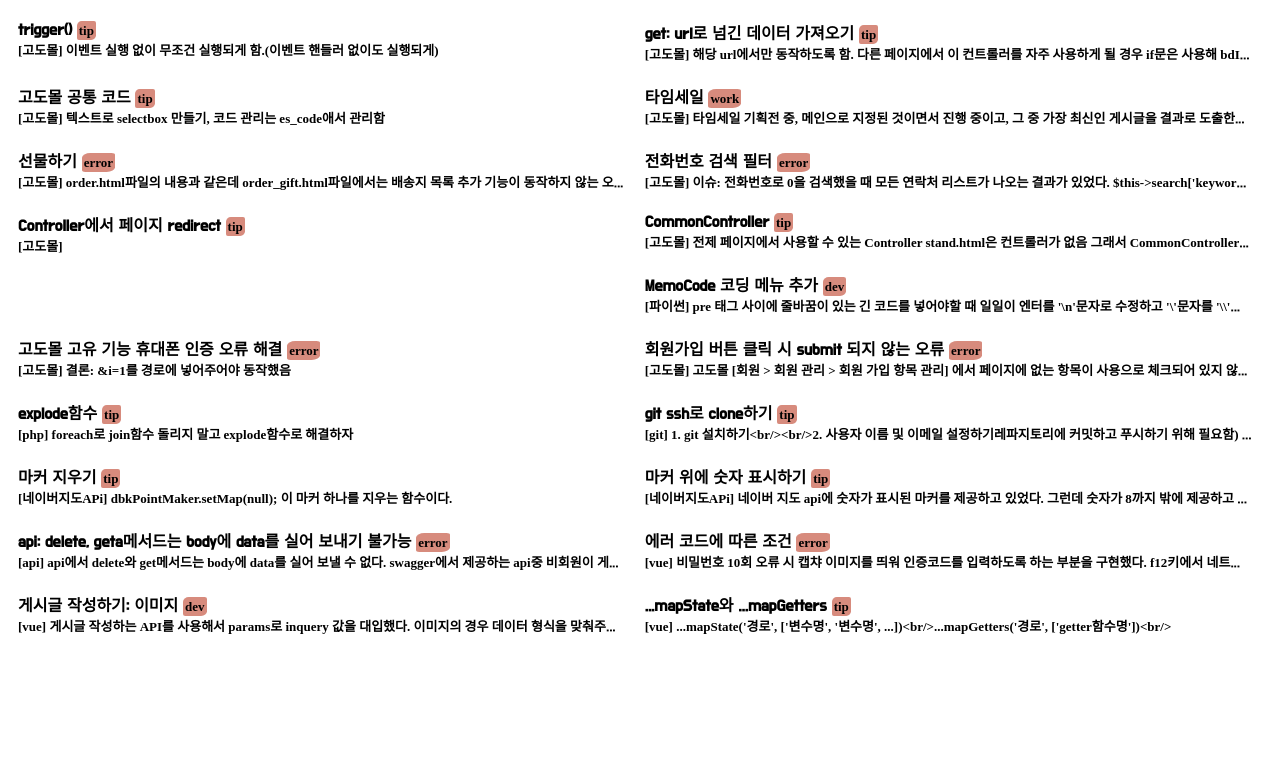
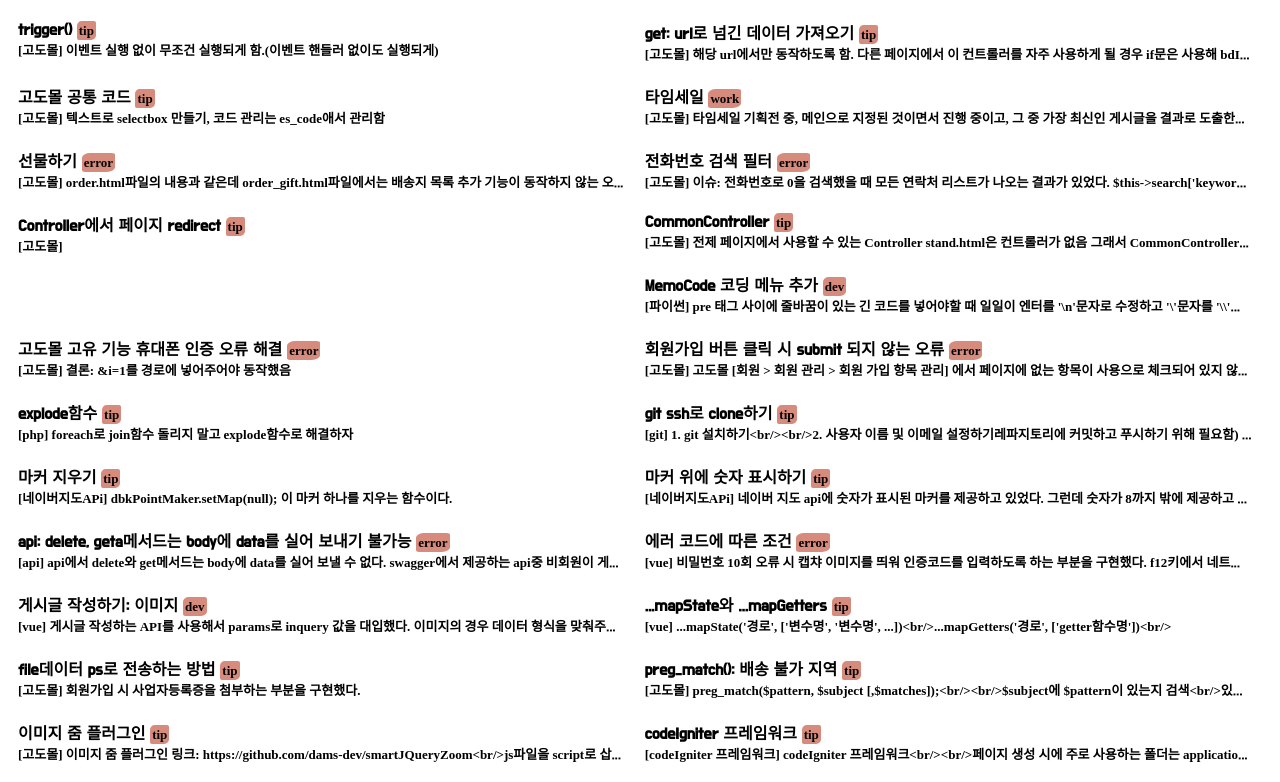
Before and after one commit to gitagita/tilyuna.github.io, a Vue app in the folder yunatil/: page / in a window 1280 px wide. Shown: the part 447-1229 px from the top of the page. Before the commit the page ends 1101 px from the top, so only its background shows below. Built offline with nearby package versions, Linux system fonts and the light colour scheme; a web font is replaced by a local one.

Commit message:
[Docs] til 내용 추가

```diff
--- a/yunatil/src/assets/data/board.js
+++ b/yunatil/src/assets/data/board.js
@@ -186,4 +186,40 @@ export default [{
     code: "<pre>// js 파일\nmutations: {\n  BOARD_VIEW (state, view) {\n     state.view = view\n  }\n},\ngetters: {\n  getCaptchaUrl (state) {\n    return state.captchaImg\n  }\n}\n\n// vue파일\ncomputed: {\n   ...mapState('board', ['categories']),\n   ...mapGetters('authentication', ['isAvailableMember'])\n}\n</pre>",
     content:  "...mapState('경로', ['변수명', '변수명', ...])<br/>...mapGetters('경로', ['getter함수명'])<br/>",
     regDt: "2022.05.09"
+},
+{
+    id: 22,
+    type: "tip",
+    key:"고도몰",
+    title: "file데이터 ps로 전송하는 방법",
+    code: "<pre><form id='frm' action='../member/member_ps.php' method='post' enctype='multipart/form-data'>\n//file 타입의 데이터를 ps로 전송하기 위해서는 form 태그에 enctype='multipart/form-data' 추가해야함\n\n<input type='file' name='busiReg' id='busiReg'/></pre>",
+    content:  "회원가입 시 사업자등록증을 첨부하는 부분을 구현했다.",
+    regDt: "2022.05.12"
+},
+{
+    id: 23,
+    type: "tip",
+    key:"고도몰",
+    title: "preg_match(): 배송 불가 지역",
+    code: "<pre>//Controller\n$notDelivery = $dbkOrder->getDeliveryAreaLimit();\nif($notDelivery){\n	foreach($notDelivery as $key => $value){\n		if(preg_match('/{$value['addArea']}/u', $deliveryArea)){\n			$this->json('y');\n		}\n	}\n}\n$this->json('n');\n\n\n//Component\npublic function getDeliveryAreaLimit(){\n		$this->arrWhere[] = ' sd.basicKey = 1';\n		$this->db->strField = ' sd.addArea ';\n		$this->db->strWhere = implode(' AND ', gd_isset($this->arrWhere));\n\n		$query = $this->db->query_complete();\n		$strSQL = 'SELECT ' . array_shift($query) . ' FROM ' .DB_SCM_DELIVERY_AREA. ' as sd ' . implode(' ', $query);\n		$data = $this->db->query_fetch($strSQL, $this->arrBind,false);\n		unset($this->arrWhere);\n		unset($this->arrBind);\n		return StringUtils::htmlSpecialCharsStripSlashes(gd_isset($data));\n	}\n</pre>",
+    content:  "preg_match($pattern, $subject [,$matches]);<br/><br/>$subject에 $pattern이 있는지 검색<br/>있으면 1, 없으면 0을 반환",
+    regDt: "2022.05.15"
+},
+{
+    id: 24,
+    type: "tip",
+    key:"고도몰",
+    title: "이미지 줌 플러그인",
+    code: "<pre>  $(document).ready(function() {\n    $('#elementToZoomOn').smartZoom(); // start plugin behaviour\n  });\n\n\n//이미지가 여러개인 경우\n//Controller\n$getData['image'][$gVal['imageKind']]['img'][] = gd_html_preview_image($gVal['imageName'], $goodsInfo['imagePath'], $goodsInfo['imageStorage'], $imageSize, 'goods', $goodsInfo['goodsNm'], null, false, false, $imageHeightSize);\n\n//html\n$('.dbk_goods_view_image_slider .zoom-content-mobile > img').each(function(index, item){\n    $(item).attr('id', 'zoomImage_'+index);\n    $('.dbk_goods_view_image_slider > li > .zoom-content-mobile > img').smartZoom('destroy');\n    $('#zoomImage_'+index).smartZoom(option);\n   //이미지 확대 비율 조정\n    //$('#zoomImage_'+index).smartZoom('zoom', 0.3);\n    //zoom-content-mobile 클래스의 width와 height의 절반 길이를 설정하면 이미지가 중간에 위치함\n    //$('#zoomImage_'+index).smartZoom('pan', -250,-250);\n})\n</pre>",
+    content:  "이미지 줌 플러그인 링크: https://github.com/dams-dev/smartJQueryZoom<br/>js파일을 script로 삽입하고 smartZoom 함수로 이미지를 줌할 수 있다.<br/><br/>이미지가 여러개인 경우 이미지마다 id를 다르게 설정하여 각각 zoom시켜주어야한다.",
+    regDt: "2022.05.15"
+},
+{
+    id: 25,
+    type: "tip",
+    key:"codeIgniter 프레임워크",
+    title: "codeIgniter 프레임워크",
+    code: "<pre></pre>",
+    content:  "codeIgniter 프레임워크<br/><br/>페이지 생성 시에 주로 사용하는 폴더는 application 폴더 하위에 있는 controllers, models, views 폴더였다.<br/><br/>views 폴더에서 프론트 view 파일을 생성하고,<br/><br/>controllers폴더에서 view파일과 이름이 매칭되는 컨트롤러를 생성하고,<br/><br/>models 폴더에서 db에 접근하는 기능에 대한 파일을 생성한다.<br/><br/>.",
+    regDt: "2022.05.17"
 }];
```
